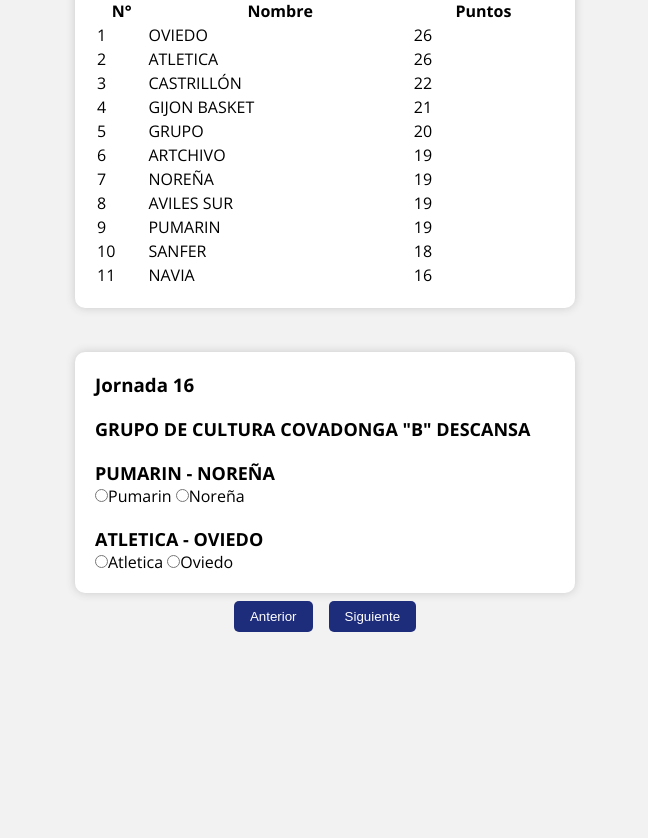
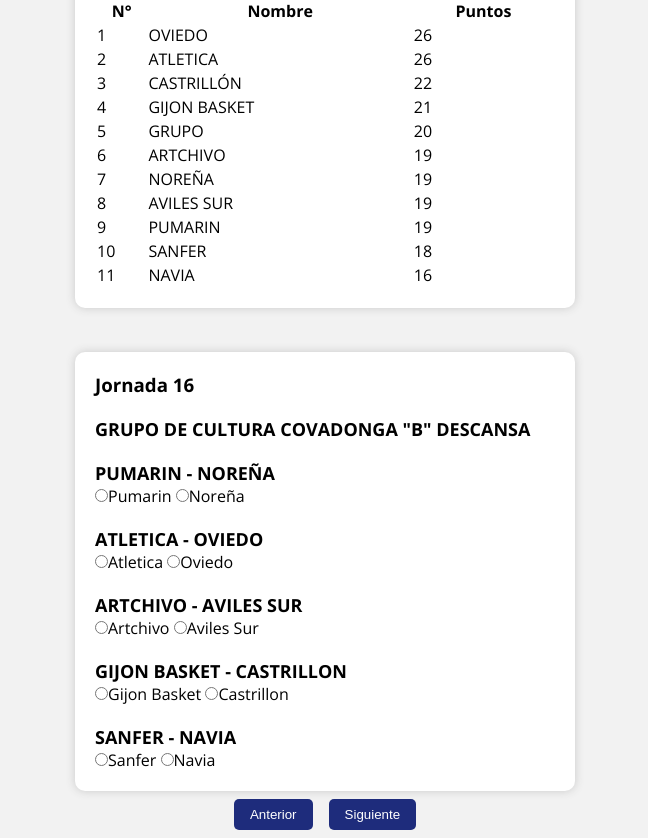
Before and after one commit to adelbust/calcFBPA.github.io, a plain HTML site: page index.html in a window 1280 px wide. Shown: the part 244-1082 px from the top of the page, without its empty margins (315-963 px from the left). Before the commit the page ends 884 px from the top, so only its background shows below. Drawn offline with nearby package versions, Linux system fonts and the light colour scheme.

Commit message:
Update index.html

```diff
--- a/index.html
+++ b/index.html
@@ -106,8 +106,7 @@
         <h3>Jornada 16</h3>
         <div>
           <label
-            >GRUPO DE CULTURA COVADONGA "B" <strong>DESCANSA</strong></label
-          >
+            >GRUPO DE CULTURA COVADONGA "B" <strong>DESCANSA</strong></label>
         </div>
         <div>
           <label>PUMARIN - NOREÑA</label>
@@ -119,17 +118,43 @@
           <input type="radio" name="jornada16-2" value="Atletica" />Atletica
           <input type="radio" name="jornada16-2" value="Oviedo" />Oviedo
         </div>
-        <!-- Resto de partidos de la jornada 16 -->
+
+        <div>
+          <label>ARTCHIVO - AVILES SUR</label>
+          <input type="radio" name="jornada16-3" value="Artchivo" />Artchivo
+          <input type="radio" name="jornada16-3" value="Avilessur" />Aviles Sur
+        </div>
+
+        <div>
+          <label>GIJON BASKET - CASTRILLON</label>
+          <input type="radio" name="jornada16-4" value="Gijonbasket" />Gijon Basket
+          <input type="radio" name="jornada16-4" value="Castrillon" />Castrillon
+        </div>
+
+        <div>
+          <label>SANFER - NAVIA</label>
+          <input type="radio" name="jornada16-5" value="Sanfer" />Sanfer
+          <input type="radio" name="jornada16-5" value="Navia" />Navia
+        </div>
+
       </div>
+
+      <!-- Jornada 17-->
       <div class="partido-group jornada17">
         <h3>Jornada 17</h3>
         <div>
           <label>SANFER-ADBA <strong>DESCANSA</strong></label>
         </div>
-        <!-- Resto de partidos de la jornada 17 -->
+        <div>
+          <label>ATLETICA - OVIEDO</label>
+          <input type="radio" name="jornada16-2" value="Atletica" />Atletica
+          <input type="radio" name="jornada16-2" value="Oviedo" />Oviedo
+        </div>
       </div>
       <!-- Resto de jornadas -->
     </form>
+
+
     <!-- Botones para controlar la paginación -->
     <div class="pagination">
       <button class="pagination-item" id="prev">Anterior</button>
```
